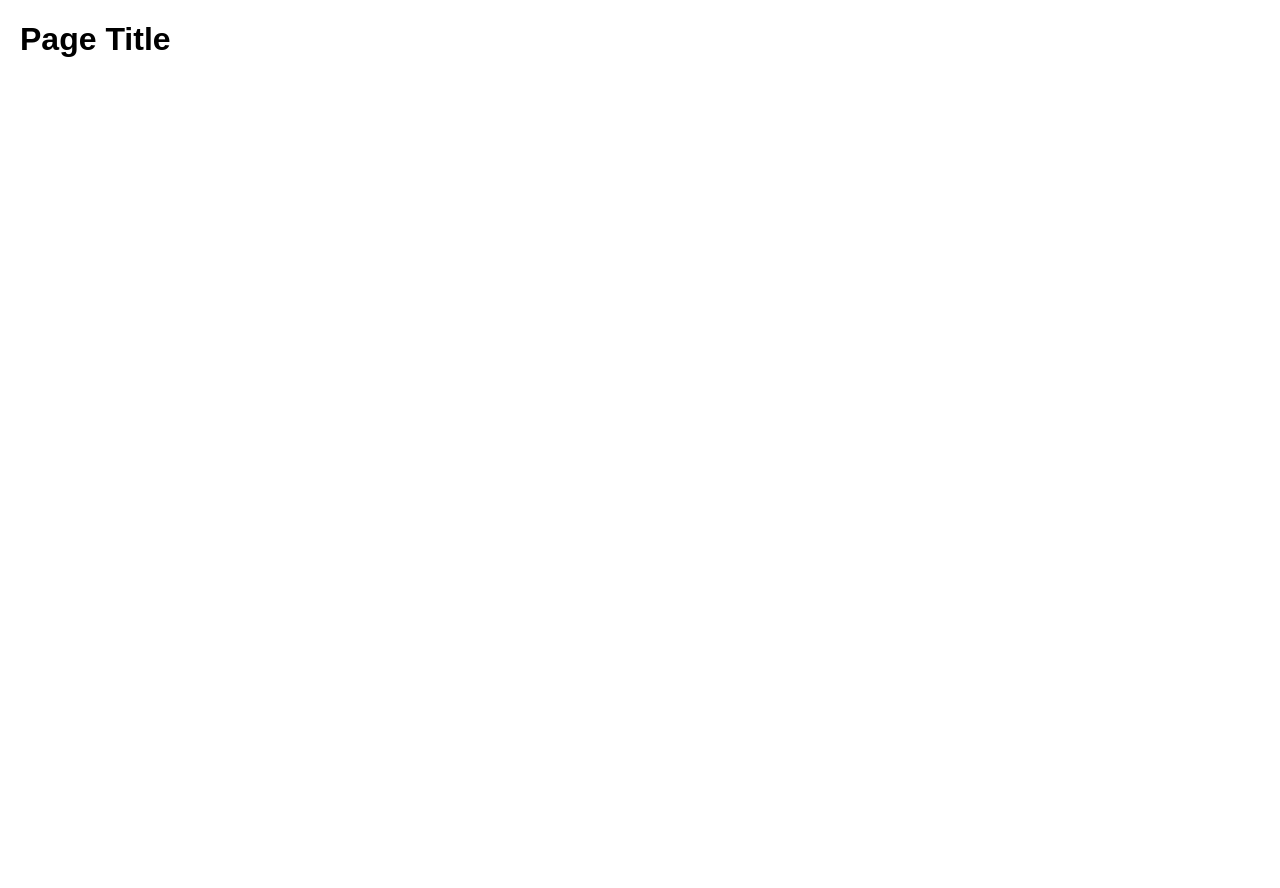
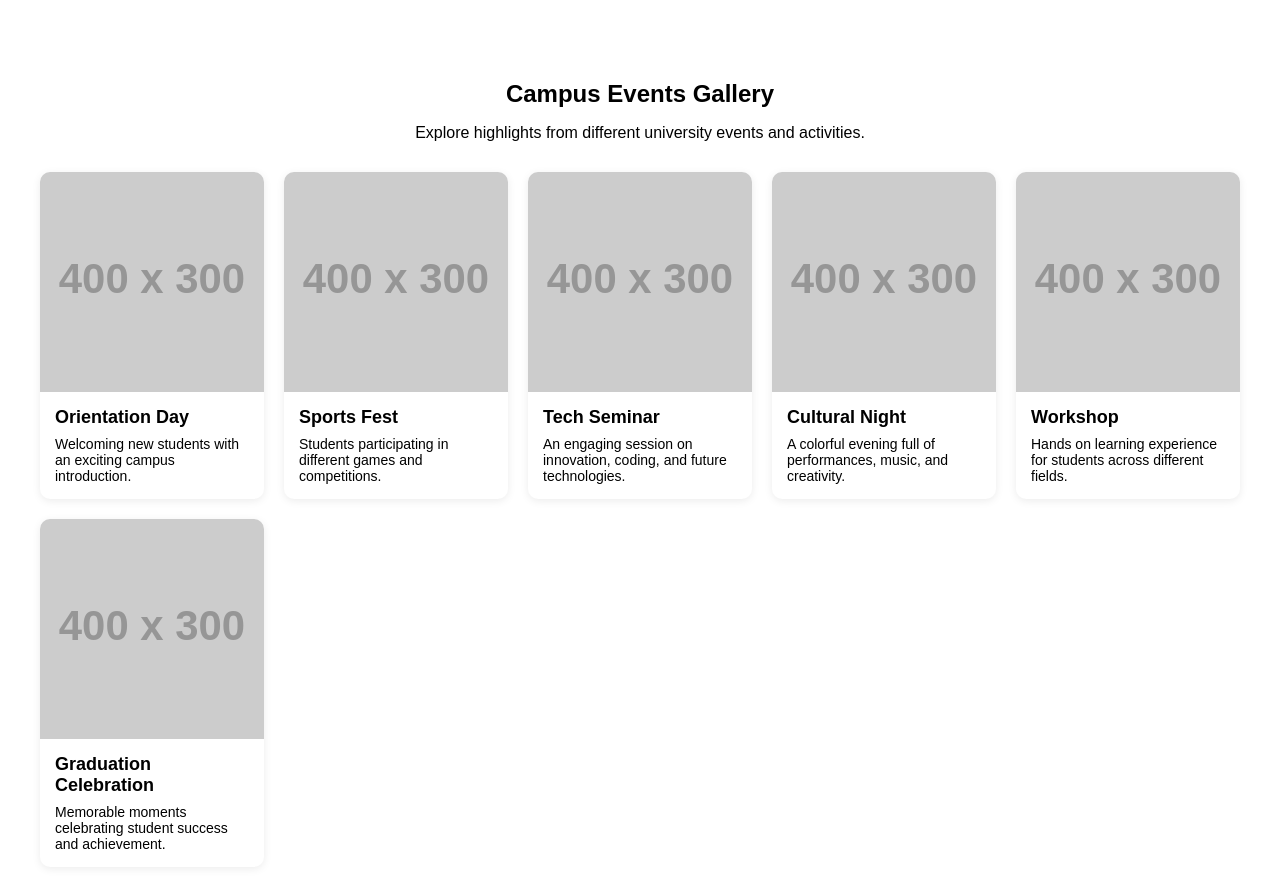
Before and after one commit to hassan3208/campus-events, a website: page src/gallery.html in a window 1280 px wide. Before the commit the page ends 800 px from the top, so only its background shows below. Drawn offline with Linux system fonts and the light colour scheme; files that its build step writes are made by us from their sources; placeholder pictures from the web are drawn by us.

Commit message:
Completed gallery page

```diff
--- a/package.json
+++ b/package.json
@@ -2,7 +2,6 @@
   "name": "campus-events",
   "version": "1.0.0",
   "description": "devops ass 2",
-  "main": "index.js",
   "scripts": {
     "test": "echo \"Error: no test specified\" && exit 1"
   },
--- a/src/gallery.html
+++ b/src/gallery.html
@@ -1,22 +1,104 @@
 <!DOCTYPE html>
-<html>
+<html lang="en">
 <head>
-  <title>REPLACE THIS TITLE</title>
-  <link rel="stylesheet" href="../styles/style.css">
+  <meta charset="UTF-8" />
+  <meta name="viewport" content="width=device-width, initial-scale=1.0" />
+  <title>Gallery</title>
+
+  <!-- Use the same CSS file/path as index.html -->
+  <link rel="stylesheet" href="./style.css" />
+
+  <style>
+    .gallery-section {
+      max-width: 1200px;
+      margin: 0 auto;
+      padding: 40px 20px;
+    }
+
+    .gallery-section h1 {
+      text-align: center;
+      margin-bottom: 10px;
+    }
+
+    .gallery-section p {
+      text-align: center;
+      margin-bottom: 30px;
+    }
+
+    .gallery-grid {
+      display: grid;
+      grid-template-columns: repeat(auto-fit, minmax(220px, 1fr));
+      gap: 20px;
+    }
+
+    .gallery-card {
+      background: #fff;
+      border-radius: 10px;
+      overflow: hidden;
+      box-shadow: 0 2px 8px rgba(0, 0, 0, 0.08);
+    }
+
+    .gallery-card img {
+      width: 100%;
+      height: 220px;
+      object-fit: cover;
+      display: block;
+    }
+
+    .gallery-card h3 {
+      font-size: 18px;
+      margin: 15px 15px 8px;
+    }
+
+    .gallery-card p {
+      text-align: left;
+      margin: 0 15px 15px;
+      font-size: 14px;
+    }
+  </style>
 </head>
 <body>
+  <section class="gallery-section">
+    <h1>Campus Events Gallery</h1>
+    <p>Explore highlights from different university events and activities.</p>
 
-  <!-- ============================= -->
-  <!-- TODO: Page Content Starts Here -->
-  <!-- Instructions:
-       1. Add your page-specific content
-       2. Keep design consistent with other pages
-       3. Do NOT break CSS link
-       4. Use proper headings (h1, h2, etc.)
-  -->
-  <!-- ============================= -->
+    <div class="gallery-grid">
+      <div class="gallery-card">
+        <img src="https://via.placeholder.com/400x300?text=Event+1" alt="Orientation event" />
+        <h3>Orientation Day</h3>
+        <p>Welcoming new students with an exciting campus introduction.</p>
+      </div>
 
-  <h1>Page Title</h1>
+      <div class="gallery-card">
+        <img src="https://via.placeholder.com/400x300?text=Event+2" alt="Sports fest" />
+        <h3>Sports Fest</h3>
+        <p>Students participating in different games and competitions.</p>
+      </div>
 
+      <div class="gallery-card">
+        <img src="https://via.placeholder.com/400x300?text=Event+3" alt="Tech seminar" />
+        <h3>Tech Seminar</h3>
+        <p>An engaging session on innovation, coding, and future technologies.</p>
+      </div>
+
+      <div class="gallery-card">
+        <img src="https://via.placeholder.com/400x300?text=Event+4" alt="Cultural night" />
+        <h3>Cultural Night</h3>
+        <p>A colorful evening full of performances, music, and creativity.</p>
+      </div>
+
+      <div class="gallery-card">
+        <img src="https://via.placeholder.com/400x300?text=Event+5" alt="Workshop" />
+        <h3>Workshop</h3>
+        <p>Hands on learning experience for students across different fields.</p>
+      </div>
+
+      <div class="gallery-card">
+        <img src="https://via.placeholder.com/400x300?text=Event+6" alt="Graduation celebration" />
+        <h3>Graduation Celebration</h3>
+        <p>Memorable moments celebrating student success and achievement.</p>
+      </div>
+    </div>
+  </section>
 </body>
 </html>
```
Also changed, not shown: 1 other file.
